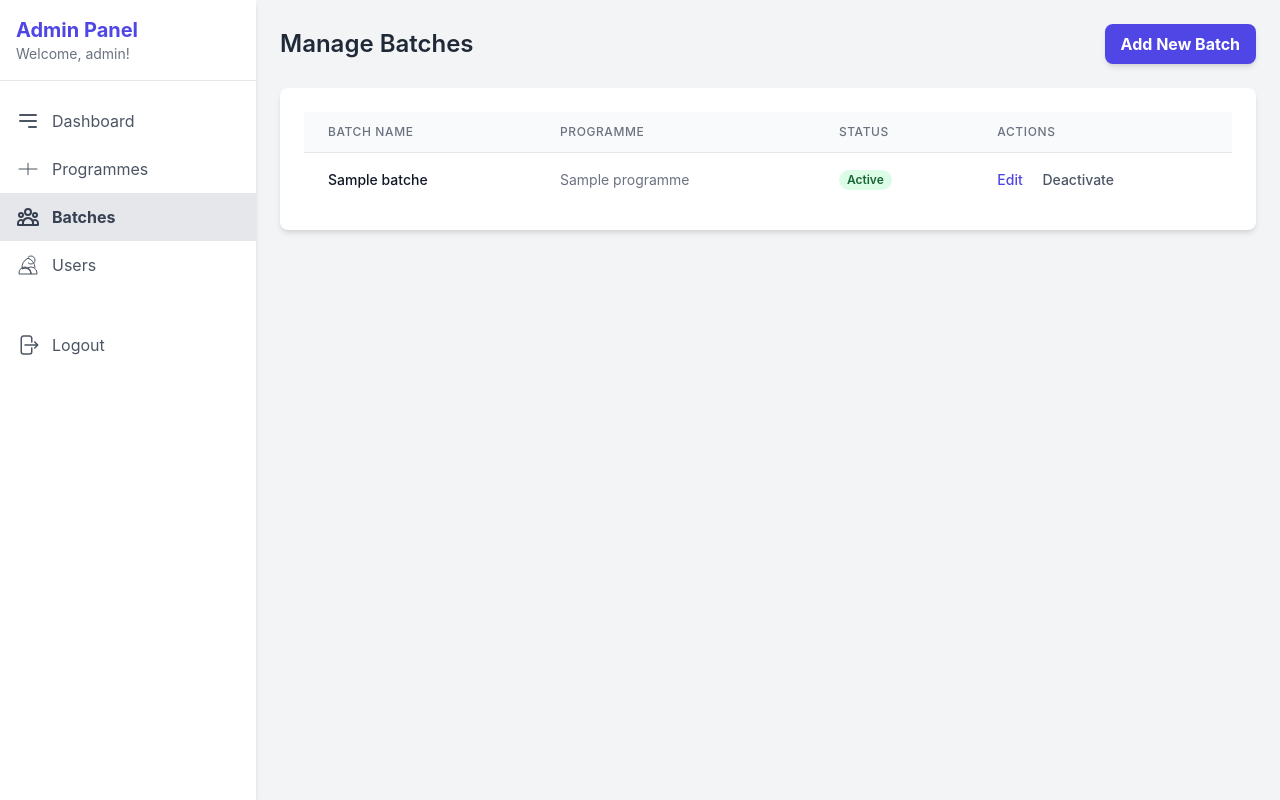
After one commit to berealatul/sms, a PHP site: page /admin/batches/ in a window 1280 px wide. The commit adds this page. Run offline with PHP 8.4, Linux system fonts and the light colour scheme; a user stored in the database is signed in; tables that the repository leaves empty hold one stand-in row (values such as "Sample post"); some libraries are stand-ins or nearby versions; some web fonts are replaced.

Commit message:
completed batches module

```diff
--- /dev/null
+++ b/admin/batches/index.php
@@ -0,0 +1,223 @@
+<?php
+$pageTitle = "Manage Batches";
+require_once __DIR__ . '/../../includes/header.php';
+
+// Authorization: Allow only admin and staff
+if (!isset($_SESSION['user_role_name']) || !in_array($_SESSION['user_role_name'], ['admin', 'staff'])) {
+    $_SESSION['error_message'] = "You are not authorized to view this page.";
+    header('Location: /' . $_SESSION['user_role_name'] . '/'); // Redirect to their own dashboard
+    exit();
+}
+
+// Fetch all batches with their programme names
+$batches_sql = "SELECT b.id, b.name, b.is_active, p.name as programme_name, b.programme_id
+                FROM batches b
+                JOIN programmes p ON b.programme_id = p.id
+                ORDER BY p.name, b.name ASC";
+$batches_result = $conn->query($batches_sql);
+
+// Fetch all active programmes for the dropdowns
+$programmes_sql = "SELECT id, name FROM programmes WHERE is_active = TRUE ORDER BY name ASC";
+$programmes_result_for_dropdown = $conn->query($programmes_sql);
+$programmes = [];
+if ($programmes_result_for_dropdown->num_rows > 0) {
+    while ($row = $programmes_result_for_dropdown->fetch_assoc()) {
+        $programmes[] = $row;
+    }
+}
+
+// Get any session messages
+$success_message = $_SESSION['success_message'] ?? null;
+$error_message = $_SESSION['error_message'] ?? null;
+unset($_SESSION['success_message'], $_SESSION['error_message']);
+?>
+
+<div class="relative min-h-screen lg:flex">
+    <?php
+    // Include the correct sidebar based on the user's role
+    $activePage = 'batches';
+    if ($_SESSION['user_role_name'] === 'admin') {
+        require_once __DIR__ . '/../../includes/admin_sidebar.php';
+    } else {
+        require_once __DIR__ . '/../../includes/staff_sidebar.php';
+    }
+    ?>
+
+    <!-- Sidebar Overlay -->
+    <div id="sidebar-overlay" class="fixed inset-0 bg-black bg-opacity-50 z-20 hidden lg:hidden"></div>
+
+    <!-- Main Content -->
+    <div class="flex-1 flex flex-col relative z-0">
+        <header class="flex justify-between items-center p-4 bg-white border-b lg:hidden">
+            <button id="sidebar-toggle" class="text-gray-500 focus:outline-none">
+                <svg class="h-6 w-6" fill="none" stroke="currentColor" viewBox="0 0 24 24">
+                    <path stroke-linecap="round" stroke-linejoin="round" stroke-width="2" d="M4 6h16M4 12h16M4 18h16"></path>
+                </svg>
+            </button>
+            <h2 class="text-xl font-semibold text-gray-800">Manage Batches</h2>
+        </header>
+
+        <main class="flex-1 bg-gray-100 p-6">
+            <div class="flex justify-between items-center mb-6">
+                <h2 class="text-2xl font-semibold text-gray-800 hidden lg:block">Manage Batches</h2>
+                <button id="add-batch-btn" class="bg-indigo-600 hover:bg-indigo-700 text-white font-bold py-2 px-4 rounded-lg shadow-md transition duration-300">
+                    Add New Batch
+                </button>
+            </div>
+
+            <!-- Session Messages -->
+            <?php if ($success_message): ?>
+                <div class="bg-green-100 border-l-4 border-green-500 text-green-700 p-4 mb-4 rounded-md" role="alert">
+                    <p><?php echo htmlspecialchars($success_message); ?></p>
+                </div>
+            <?php endif; ?>
+            <?php if ($error_message): ?>
+                <div class="bg-red-100 border-l-4 border-red-500 text-red-700 p-4 mb-4 rounded-md" role="alert">
+                    <p><?php echo htmlspecialchars($error_message); ?></p>
+                </div>
+            <?php endif; ?>
+
+            <!-- Batches Table -->
+            <div class="bg-white p-6 rounded-lg shadow-md overflow-x-auto">
+                <table class="min-w-full divide-y divide-gray-200">
+                    <thead class="bg-gray-50">
+                        <tr>
+                            <th scope="col" class="px-6 py-3 text-left text-xs font-medium text-gray-500 uppercase tracking-wider">Batch Name</th>
+                            <th scope="col" class="px-6 py-3 text-left text-xs font-medium text-gray-500 uppercase tracking-wider">Programme</th>
+                            <th scope="col" class="px-6 py-3 text-left text-xs font-medium text-gray-500 uppercase tracking-wider">Status</th>
+                            <th scope="col" class="px-6 py-3 text-left text-xs font-medium text-gray-500 uppercase tracking-wider">Actions</th>
+                        </tr>
+                    </thead>
+                    <tbody class="bg-white divide-y divide-gray-200">
+                        <?php if ($batches_result->num_rows > 0): ?>
+                            <?php while ($batch = $batches_result->fetch_assoc()): ?>
+                                <tr>
+                                    <td class="px-6 py-4 whitespace-nowrap text-sm font-medium text-gray-900"><?php echo htmlspecialchars($batch['name']); ?></td>
+                                    <td class="px-6 py-4 whitespace-nowrap text-sm text-gray-500"><?php echo htmlspecialchars($batch['programme_name']); ?></td>
+                                    <td class="px-6 py-4 whitespace-nowrap text-sm">
+                                        <?php if ($batch['is_active']): ?>
+                                            <span class="px-2 inline-flex text-xs leading-5 font-semibold rounded-full bg-green-100 text-green-800">Active</span>
+                                        <?php else: ?>
+                                            <span class="px-2 inline-flex text-xs leading-5 font-semibold rounded-full bg-red-100 text-red-800">Inactive</span>
+                                        <?php endif; ?>
+                                    </td>
+                                    <td class="px-6 py-4 whitespace-nowrap text-sm font-medium">
+                                        <button class="text-indigo-600 hover:text-indigo-900 edit-btn"
+                                            data-id="<?php echo $batch['id']; ?>"
+                                            data-name="<?php echo htmlspecialchars($batch['name']); ?>"
+                                            data-programme-id="<?php echo $batch['programme_id']; ?>">Edit</button>
+                                        <a href="/admin/batches/process.php?action=toggle_status&id=<?php echo $batch['id']; ?>" class="ml-4 text-gray-600 hover:text-gray-900" onclick="return confirm('Are you sure you want to toggle the status of this batch?');">
+                                            <?php echo $batch['is_active'] ? 'Deactivate' : 'Activate'; ?>
+                                        </a>
+                                    </td>
+                                </tr>
+                            <?php endwhile; ?>
+                        <?php else: ?>
+                            <tr>
+                                <td colspan="4" class="px-6 py-4 text-center text-sm text-gray-500">No batches found.</td>
+                            </tr>
+                        <?php endif; ?>
+                    </tbody>
+                </table>
+            </div>
+        </main>
+    </div>
+</div>
+
+<!-- Add Batch Modal -->
+<div id="add-modal" class="fixed z-50 inset-0 overflow-y-auto hidden">
+    <div class="flex items-center justify-center min-h-screen">
+        <div class="fixed inset-0 transition-opacity" aria-hidden="true">
+            <div class="absolute inset-0 bg-gray-500 opacity-75"></div>
+        </div>
+        <div class="bg-white rounded-lg text-left overflow-hidden shadow-xl transform transition-all sm:max-w-lg sm:w-full">
+            <form action="/admin/batches/process.php" method="POST">
+                <input type="hidden" name="action" value="add">
+                <div class="bg-white px-4 pt-5 pb-4 sm:p-6">
+                    <h3 class="text-lg leading-6 font-medium text-gray-900 mb-4">Add New Batch</h3>
+                    <div class="space-y-4">
+                        <div>
+                            <label for="add_name" class="block text-sm font-medium text-gray-700">Batch Name (e.g., 2024-2028)</label>
+                            <input type="text" name="name" id="add_name" required class="mt-1 block w-full px-3 py-2 border border-gray-300 rounded-md shadow-sm focus:outline-none focus:ring-indigo-500 sm:text-sm">
+                        </div>
+                        <div>
+                            <label for="add_programme_id" class="block text-sm font-medium text-gray-700">Programme</label>
+                            <select name="programme_id" id="add_programme_id" required class="mt-1 block w-full px-3 py-2 border border-gray-300 bg-white rounded-md shadow-sm focus:outline-none focus:ring-indigo-500 sm:text-sm">
+                                <?php foreach ($programmes as $programme): ?>
+                                    <option value="<?php echo $programme['id']; ?>"><?php echo htmlspecialchars($programme['name']); ?></option>
+                                <?php endforeach; ?>
+                            </select>
+                        </div>
+                    </div>
+                </div>
+                <div class="bg-gray-50 px-4 py-3 sm:px-6 sm:flex sm:flex-row-reverse">
+                    <button type="submit" class="w-full inline-flex justify-center rounded-md border border-transparent shadow-sm px-4 py-2 bg-indigo-600 text-base font-medium text-white hover:bg-indigo-700 sm:ml-3 sm:w-auto sm:text-sm">Save</button>
+                    <button type="button" id="add-cancel-btn" class="mt-3 w-full inline-flex justify-center rounded-md border border-gray-300 shadow-sm px-4 py-2 bg-white text-base font-medium text-gray-700 hover:bg-gray-50 sm:mt-0 sm:w-auto sm:text-sm">Cancel</button>
+                </div>
+            </form>
+        </div>
+    </div>
+</div>
+
+<!-- Edit Batch Modal -->
+<div id="edit-modal" class="fixed z-50 inset-0 overflow-y-auto hidden">
+    <div class="flex items-center justify-center min-h-screen">
+        <div class="fixed inset-0 transition-opacity" aria-hidden="true">
+            <div class="absolute inset-0 bg-gray-500 opacity-75"></div>
+        </div>
+        <div class="bg-white rounded-lg text-left overflow-hidden shadow-xl transform transition-all sm:max-w-lg sm:w-full">
+            <form action="/admin/batches/process.php" method="POST">
+                <input type="hidden" name="action" value="edit">
+                <input type="hidden" name="id" id="edit_id">
+                <div class="bg-white px-4 pt-5 pb-4 sm:p-6">
+                    <h3 class="text-lg leading-6 font-medium text-gray-900 mb-4">Edit Batch</h3>
+                    <div class="space-y-4">
+                        <div>
+                            <label for="edit_name" class="block text-sm font-medium text-gray-700">Batch Name</label>
+                            <input type="text" name="name" id="edit_name" required class="mt-1 block w-full px-3 py-2 border border-gray-300 rounded-md shadow-sm focus:outline-none focus:ring-indigo-500 sm:text-sm">
+                        </div>
+                        <div>
+                            <label for="edit_programme_id" class="block text-sm font-medium text-gray-700">Programme</label>
+                            <select name="programme_id" id="edit_programme_id" required class="mt-1 block w-full px-3 py-2 border border-gray-300 bg-white rounded-md shadow-sm focus:outline-none focus:ring-indigo-500 sm:text-sm">
+                                <?php foreach ($programmes as $programme): ?>
+                                    <option value="<?php echo $programme['id']; ?>"><?php echo htmlspecialchars($programme['name']); ?></option>
+                                <?php endforeach; ?>
+                            </select>
+                        </div>
+                    </div>
+                </div>
+                <div class="bg-gray-50 px-4 py-3 sm:px-6 sm:flex sm:flex-row-reverse">
+                    <button type="submit" class="w-full inline-flex justify-center rounded-md border border-transparent shadow-sm px-4 py-2 bg-indigo-600 text-base font-medium text-white hover:bg-indigo-700 sm:ml-3 sm:w-auto sm:text-sm">Update</button>
+                    <button type="button" id="edit-cancel-btn" class="mt-3 w-full inline-flex justify-center rounded-md border border-gray-300 shadow-sm px-4 py-2 bg-white text-base font-medium text-gray-700 hover:bg-gray-50 sm:mt-0 sm:w-auto sm:text-sm">Cancel</button>
+                </div>
+            </form>
+        </div>
+    </div>
+</div>
+
+<script src="/includes/sidebar_toggle_script.js"></script>
+<script>
+    document.addEventListener('DOMContentLoaded', function() {
+        const addModal = document.getElementById('add-modal');
+        const editModal = document.getElementById('edit-modal');
+
+        const addBtn = document.getElementById('add-batch-btn');
+        const addCancelBtn = document.getElementById('add-cancel-btn');
+        addBtn.addEventListener('click', () => addModal.classList.remove('hidden'));
+        addCancelBtn.addEventListener('click', () => addModal.classList.add('hidden'));
+
+        const editCancelBtn = document.getElementById('edit-cancel-btn');
+        const editBtns = document.querySelectorAll('.edit-btn');
+        editBtns.forEach(btn => {
+            btn.addEventListener('click', () => {
+                document.getElementById('edit_id').value = btn.dataset.id;
+                document.getElementById('edit_name').value = btn.dataset.name;
+                document.getElementById('edit_programme_id').value = btn.dataset.programmeId;
+                editModal.classList.remove('hidden');
+            });
+        });
+        editCancelBtn.addEventListener('click', () => editModal.classList.add('hidden'));
+    });
+</script>
+
+<?php require_once __DIR__ . '/../../includes/footer.php'; ?>
--- a/includes/admin_sidebar.php
+++ b/includes/admin_sidebar.php
@@ -19,6 +19,12 @@ $activePage = $activePage ?? '';
             </svg>
             Programmes
         </a>
+        <a href="/admin/batches/" class="flex items-center px-4 py-3 <?php echo ($activePage === 'batches') ? 'text-gray-700 bg-gray-200 font-bold' : 'text-gray-600 hover:bg-gray-200'; ?>">
+            <svg class="h-6 w-6 mr-3" xmlns="http://www.w3.org/2000/svg" fill="none" viewBox="0 0 24 24" stroke="currentColor">
+                <path stroke-linecap="round" stroke-linejoin="round" stroke-width="2" d="M17 20h5v-2a3 3 0 00-5.356-1.857M17 20H7m10 0v-2c0-.656-.126-1.283-.356-1.857M7 20H2v-2a3 3 0 015.356-1.857M7 20v-2c0-.656.126-1.283.356-1.857m0 0a5.002 5.002 0 019.288 0M15 7a3 3 0 11-6 0 3 3 0 016 0zm6 3a2 2 0 11-4 0 2 2 0 014 0zM7 10a2 2 0 11-4 0 2 2 0 014 0z" />
+            </svg>
+            Batches
+        </a>
         <a href="#" class="flex items-center px-4 py-3 text-gray-600 hover:bg-gray-200">
             <svg class="h-6 w-6 mr-3" xmlns="http://www.w3.org/2000/svg" fill="none" viewBox="0 0 24 24" stroke="currentColor">
                 <path d="M12 4.354a4 4 0 110 5.292M15 21H3v-1a6 6 0 0112 0v1zm0 0h6v-1a6 6 0 00-9-5.197M15 21a6 6 0 00-9-5.197m0 0A10.99 10.99 0 0112 5.196a10.99 10.99 0 017 9.604M15 21a6 6 0 00-9-5.197" />
```
Also changed, not shown: admin/batches/process.php (added, +72 -0 lines), includes/staff_sidebar.php (+6 -1 lines), README.md.
